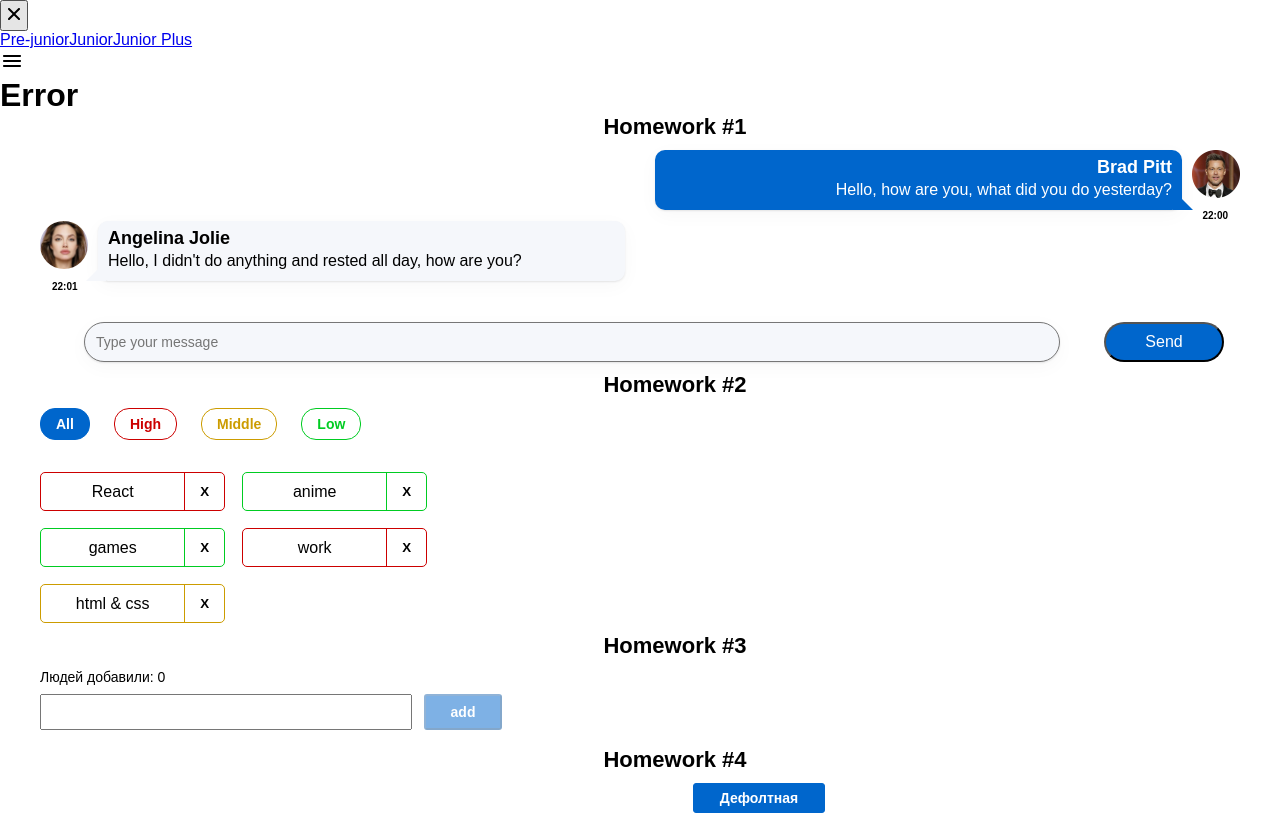
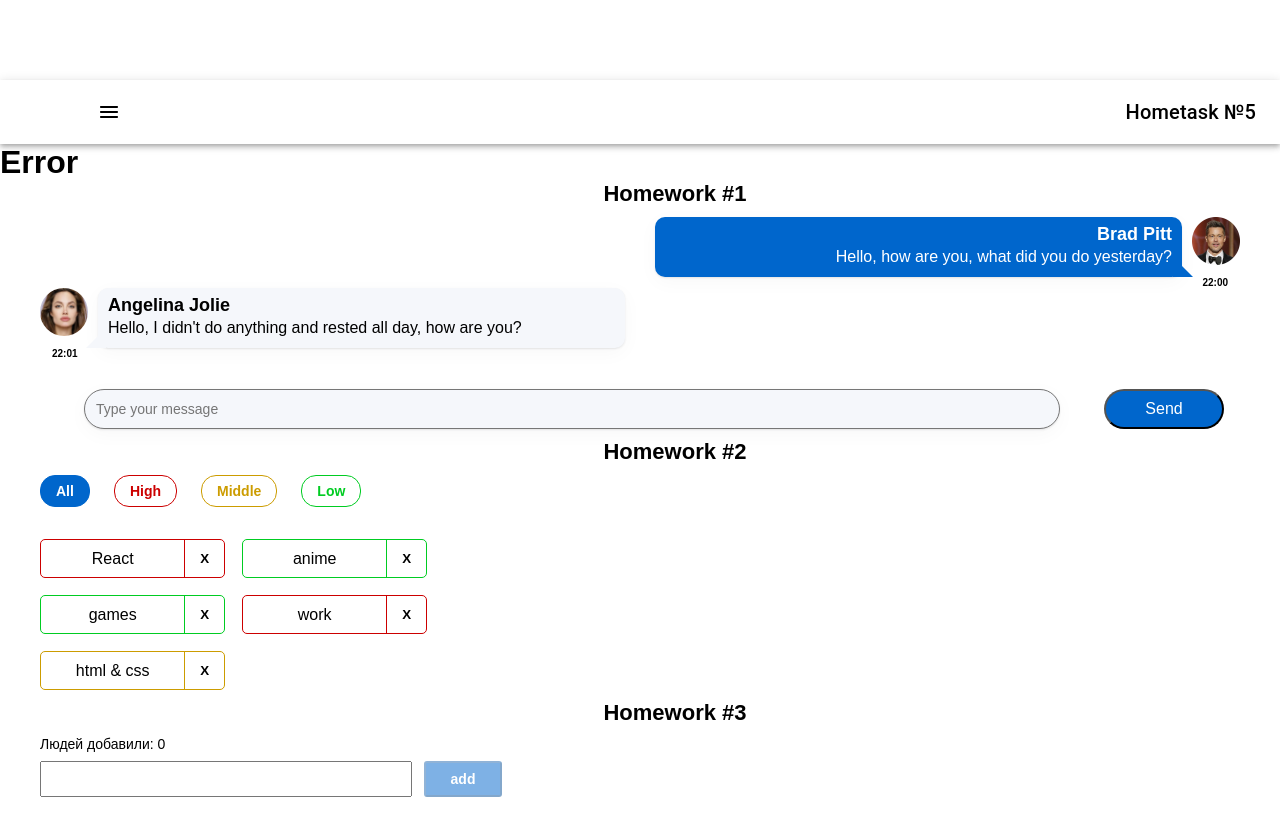
Before and after one commit to OnishchenkoIvan/hwautocheck, a React (Create React App) app: page /#/ in a window 1280 px wide. Shown: the top 815 px of the page. Built offline with nearby package versions, Linux system fonts and the light colour scheme.

Commit message:
fifth exam #3

```diff
--- a/src/s2-homeworks/hw05/header/Header.tsx
+++ b/src/s2-homeworks/hw05/header/Header.tsx
@@ -1,38 +1,56 @@
-import React, {FC} from 'react'
-import burgerIcon from './burger.svg'
-import s from './Header.module.css'
-import {useLocation} from 'react-router-dom'
-import {PATH} from '../Pages'
+import React, { FC } from "react";
+import burgerIcon from "./burger.svg";
+import s from "./Header.module.css";
+import { useLocation } from "react-router-dom";
+import { PATH } from "../Pages";
+import {
+  AppBar,
+  Button,
+  IconButton,
+  Menu,
+  Toolbar,
+  Typography,
+} from "@mui/material";
 
 type PropsType = {
-    handleOpen: () => void
-}
+  handleOpen: () => void;
+};
 
-export const Header: FC<PropsType> = ({handleOpen}) => {
+export const Header: FC<PropsType> = ({ handleOpen }) => {
   // hw5-menu изначально отсутствует, при нажатии на бургер - появляется, при повторном нажатии исчезает
-    const location = useLocation()
-    const currentPath = location.pathname
+  const location = useLocation();
+  const currentPath = location.pathname;
 
   const pageName =
     currentPath === PATH.PRE_JUNIOR
-            ? 'Pre-junior'
+      ? "Pre-junior"
       : currentPath === PATH.JUNIOR
-                ? 'Junior'
+      ? "Junior"
       : currentPath === PATH.JUNIOR_PLUS
-                    ? 'Junior Plus'
-                    : 'Error'
+      ? "Junior Plus"
+      : "Error";
   return (
     <>
-            <div id={'hw5-header'} className={s.header}>
+      <AppBar position="static">
+        <Toolbar
+          style={{ justifyContent: "space-between", background: "#ffffff" }}
+        >
           <img
+            style={{ paddingLeft: "73px" }}
             src={burgerIcon}
-                    id={'hw5-burger-menu'}
+            id={"hw5-burger-menu"}
             className={s.burgerMenuIcon}
             onClick={handleOpen}
-                    alt={'open menu'}
+            alt={"open menu"}
           />
-                <h1>{pageName}</h1>
+          <Typography style={{ color: "#000000" }} variant="h6">
+            Hometask №5
+          </Typography>
+        </Toolbar>
+      </AppBar>
+      <div id={"hw5-header"} className={s.header}>
+        <h1 style={{ margin: "0 auto" }}>{pageName}</h1>
       </div>
     </>
-    )
-}
+  );
+};
--- a/src/s2-homeworks/hw05/sidebar/Sidebar.module.css
+++ b/src/s2-homeworks/hw05/sidebar/Sidebar.module.css
@@ -1,4 +1,11 @@
 .sidebar {
+    margin-bottom: 30px;
+    display: flex;
+    height: 50px;
+    width: 350px;
+    align-items: end;
+    transition-duration: 1500ms;
+    transform: translate(-280px);
 }
 .active {
     font-size: 24px;
@@ -9,6 +16,8 @@
 }
 
 .sidebar.open {
+    transition-duration: 500ms;
+    transform: translate(0px);
 }
 
 .background {
```
Lines whose indentation alone changed are shown as unchanged.
